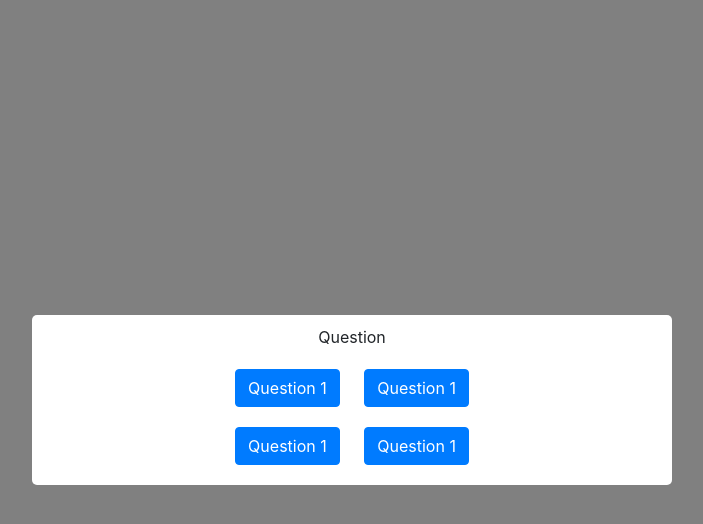
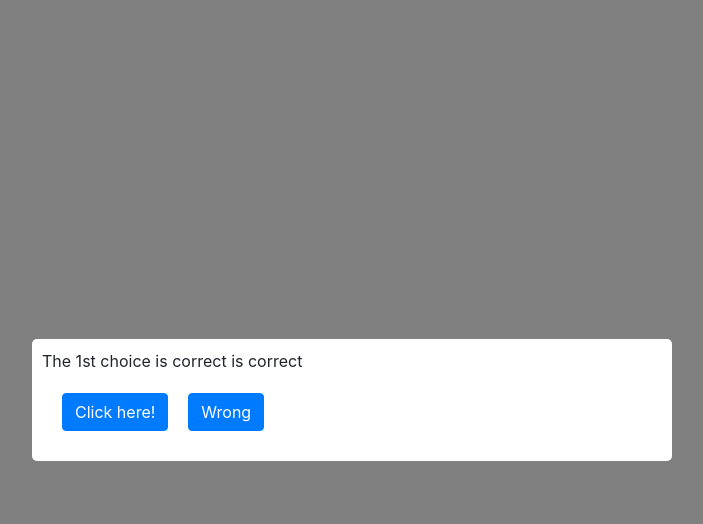
Before and after one commit to Linkm1993/Homework-4-Quiz, a plain HTML site: page index.html in a window 1280 px wide. Both pictures are taken after a click on the button "Start". Shown: the whole page, without its empty margins (48-751 px from the left). Drawn offline with nearby package versions, Linux system fonts and the light colour scheme.

Commit message:
Pushing before sending for grade

```diff
--- a/index.html
+++ b/index.html
@@ -1,41 +1,32 @@
 <!DOCTYPE html>
 <html lang="en">
 <head>
-    <meta charset="UTF-8">
-    <meta name="viewport" content="width=device-width, initial-scale=1.0">
-    <link rel="stylesheet" href="https://stackpath.bootstrapcdn.com/bootstrap/4.4.1/css/bootstrap.min.css" integrity="sha384-Vkoo8x4CGsO3+Hhxv8T/Q5PaXtkKtu6ug5TOeNV6gBiFeWPGFN9MuhOf23Q9Ifjh" crossorigin="anonymous">
-    <link rel="stylesheet" href="styles.css">
-
-    <title>Quiz</title>
+  <meta charset="UTF-8">
+  <meta name="viewport" content="width=device-width, initial-scale=1.0">
+  <meta http-equiv="X-UA-Compatible" content="ie=edge">
+  <link rel="stylesheet" href="https://stackpath.bootstrapcdn.com/bootstrap/4.4.1/css/bootstrap.min.css" integrity="sha384-Vkoo8x4CGsO3+Hhxv8T/Q5PaXtkKtu6ug5TOeNV6gBiFeWPGFN9MuhOf23Q9Ifjh" crossorigin="anonymous">
+  <link href="styles.css" rel="stylesheet">
+  <title>Quiz App</title>
 </head>
 <body>
-  <div class="containers d-flex justify-content-center">
-    <div class="question-container hide">
-      <div class="question">Question</div>
-      <div class="answer-buttons btn-grid justify-content-center"></div>
-        <div class="container">
-          <button type="button" class="btn btn-primary colmun-md-6">Question 1</button>
-          <button type="button" class="btn btn-primary colmun-md-6">Question 1</button>
-        </div>
-        <div class="container">
-          <button type="button" class="btn btn-primary colmun-md-6">Question 1</button>
-          <button type="button" class="btn btn-primary colmun-md-6">Question 1</button>
-        </div>
-
+  <div class="container">
+    <div id="question-container" class="hide">
+      <div id="question">Question</div>
+      <div id="answer-buttons" class="btn-grid">
+        <button class="btn btn-primary">Answer 1</button>
+        <button class="btn btn-primary">Answer 2</button>
+        <button class="btn btn-primary">Answer 3</button>
+        <button class="btn btn-primary">Answer 4</button>
+      </div>
     </div>
     <div class="controls">
-      <button type="button" id= "start-btn" class="start-btn btn btn-primary colmun-md-6">Start</button>
-      <button type="button" id="start-btn" class="next-btn btn btn-primary colmun-md-6 hide">Next</button>
+      <button id="start-btn" class="start-btn btn btn-primary">Start</button>
+      <button id="next-btn" class="next-btn btn hide btn-primary">Next</button>
     </div>
   </div>
 
 
+  <script src="script.js"></script>
 
-
-
-
-
-
-  <script src="script.js"></script>
 </body>
 </html>
--- a/script.js
+++ b/script.js
@@ -1,46 +1,112 @@
-let startButton = document.getElementById("start-btn")
-let questionContainer = document.getElementsByClassName("question-container")
-let shuffleQs =
+let startButton = document.getElementById('start-btn')
+let nextButton = document.getElementById('next-btn')
+let questionContainerElement = document.getElementById('question-container')
+let questionElement = document.getElementById('question')
+let answerButtonsElement = document.getElementById('answer-buttons')
 
+let shuffledQuestions, currentQuestionIndex
 
-startButton.addEventListener('click', startGame);
+startButton.addEventListener('click', startGame)
+nextButton.addEventListener('click', () => {
+  currentQuestionIndex++
+  setNextQuestion()
+})
 
-function startGame(){
-    console.log("Started")
+function startGame() {
   startButton.classList.add('hide')
-    questionContainer[0].classList.remove('hide')
-    nextQuestion()
+  shuffledQuestions = questions.sort(() => Math.random() - .5)
+  currentQuestionIndex = 0
+  questionContainerElement.classList.remove('hide')
+  setNextQuestion()
 }
 
-function nextQuestion(){
-
+function setNextQuestion() {
+  resetState()
+  showQuestion(shuffledQuestions[currentQuestionIndex])
 }
 
-function selectAnswer(){
+function showQuestion(question) {
+  questionElement.innerText = question.question
+  question.answers.forEach(answer => {
+    let button = document.createElement('button')
+    button.innerText = answer.text
+    button.classList.add('btn', 'btn-primary')
+    if (answer.correct) {
+      button.dataset.correct = answer.correct
+    }
+    button.addEventListener('click', selectAnswer)
+    answerButtonsElement.appendChild(button)
+  })
+}
 
+function resetState() {
+  clearStatusClass(document.body)
+  nextButton.classList.add('hide')
+  while (answerButtonsElement.firstChild) {
+    answerButtonsElement.removeChild(answerButtonsElement.firstChild)
+  }
+}
 
+function selectAnswer(e) {
+  let selectedButton = e.target
+  let correct = selectedButton.dataset.correct
+  setStatusClass(document.body, correct)
+  Array.from(answerButtonsElement.children).forEach(button => {
+    setStatusClass(button, button.dataset.correct)
+  })
+  if (shuffledQuestions.length > currentQuestionIndex + 1) {
+    nextButton.classList.remove('hide')
+  } else {
+    startButton.innerText = 'Restart'
+    startButton.classList.remove('hide')
+  }
+}
+
+function setStatusClass(element, correct) {
+  clearStatusClass(element)
+  if (correct) {
+    element.classList.add('correct')
+  } else {
+    element.classList.add('wrong')
+  }
+}
+
+function clearStatusClass(element) {
+  element.classList.remove('correct')
+  element.classList.remove('wrong')
 }
 
 let questions = [
   {
-        question : "What does HTML stand for?",
-        choiceA : "Correct",
-        choiceB : "Wrong",
-        choiceC : "Wrong",
-        correct : "A"
+    question: 'The 1st choice is correct is correct',
+    answers: [
+      { text: 'Click here!', correct: true },
+      { text: 'Wrong', correct: false }
+    ]
   },
   {
-        question : "What does CSS stand for?",
-        choiceA : "Wrong",
-        choiceB : "Correct",
-        choiceC : "Wrong",
-        correct : "B"
+    question: 'Pick The Third choice',
+    answers: [
+      { text: 'Wrong', correct: false },
+      { text: 'Think again!', correct: false},
+      { text: 'Pick me!', correct: true },
+      { text: 'Not me!', correct: false}
+    ]
   },
   {
-        question : "What does JS stand for?",
-        choiceA : "Wrong",
-        choiceB : "Wrong",
-        choiceC : "Correct",
-        correct : "C"
+    question: '2nd choice is correct',
+    answers: [
+      { text: 'Not here', correct: false },
+      { text: 'YES!!!', correct: true },
+      { text: 'Nope', correct: false },
+      { text: 'Wrong!', correct: false }
+    ]
+  },
+  {
+    question: 'Pick the 2nd',
+    answers: [
+      { text: 'Wrong', correct: false },
+      { text: 'Pick me', correct: true }
+    ]
   }
 ]
--- a/styles.css
+++ b/styles.css
@@ -13,7 +13,7 @@ body {
     background-color: grey;
 }
 
-.containers {
+.container {
     width: 800px;
     max-width: 80%;
     background-color: white;
```
Lines whose indentation alone changed are shown as unchanged.
